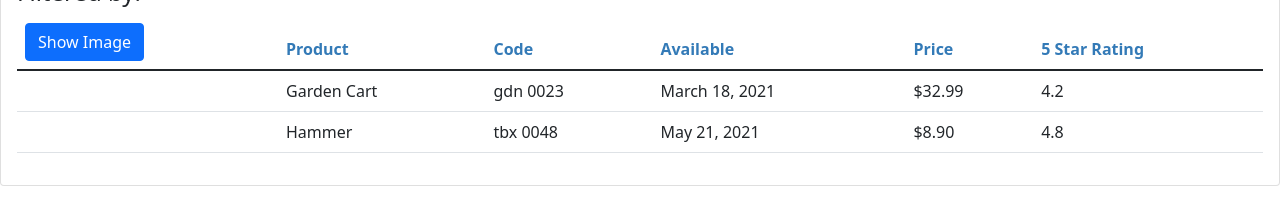
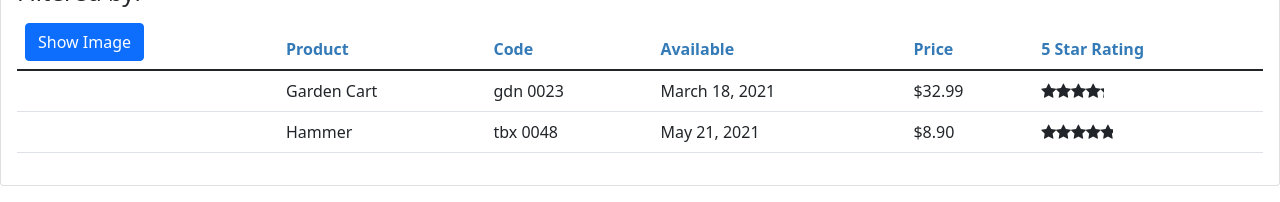
Before and after one commit to ftijan/ng-getting-started, an Angular app: page / in a window 1280 px wide. Shown: the part 166-368 px from the top of the page. Built offline with nearby package versions, Linux system fonts and the light colour scheme.

Commit message:
input, output data passing

```diff
--- a/src/app/app.module.ts
+++ b/src/app/app.module.ts
@@ -6,12 +6,14 @@ import { AppRoutingModule } from './app-routing.module';
 import { AppComponent } from './app.component';
 import { ProductListComponent } from './products/product-list/product-list.component';
 import { ConvertToSpacesPipe } from './shared/convert-to-spaces.pipe';
+import { StarComponent } from './shared/star/star.component';
 
 @NgModule({
   declarations: [
     AppComponent,
     ProductListComponent,
     ConvertToSpacesPipe,
+    StarComponent,
   ],
   imports: [
     BrowserModule,
--- a/src/app/products/product-list/product-list.component.html
+++ b/src/app/products/product-list/product-list.component.html
@@ -46,7 +46,10 @@
                         <td>{{product.productCode | lowercase | convertToSpaces:"-"}}</td>
                         <td>{{product.releaseDate}}</td>
                         <td>{{product.price | currency:"USD":"symbol":"1.2-2"}}</td>
-                        <td>{{product.starRating}}</td>
+                        <td>
+                            <pm-star [rating]="product.starRating"
+                                (ratingClicked)="onRatingClicked($event)"></pm-star>
+                        </td>
                     </tr>
                 </tbody>
             </table>
--- a/src/app/products/product-list/product-list.component.ts
+++ b/src/app/products/product-list/product-list.component.ts
@@ -62,4 +62,8 @@ export class ProductListComponent implements OnInit {
     return this.products.filter((product: Product) =>
       product.productName.toLocaleLowerCase().includes(filterBy));
   }
+
+  onRatingClicked(message: string) {
+    this.pageTitle = 'Product List ' + message;
+  }
 }
--- /dev/null
+++ b/src/app/shared/star/star.component.css
@@ -0,0 +1,11 @@
+.crop {
+    overflow: hidden;
+}
+
+.crop > div {
+    width: 75px;
+}
+
+div {
+    cursor: pointer;
+}
--- /dev/null
+++ b/src/app/shared/star/star.component.html
@@ -0,0 +1,13 @@
+<div class="crop"
+    [style.width.px]="cropWidth"
+    [title]="rating"
+    (click)="onClick()"
+    >
+    <div>
+        <span class="fa fa-star"></span>
+        <span class="fa fa-star"></span>
+        <span class="fa fa-star"></span>
+        <span class="fa fa-star"></span>
+        <span class="fa fa-star"></span>
+    </div>
+</div>
--- /dev/null
+++ b/src/app/shared/star/star.component.ts
@@ -0,0 +1,21 @@
+import { Component, EventEmitter, Input, OnChanges, Output } from '@angular/core';
+
+@Component({
+  selector: 'pm-star',
+  templateUrl: './star.component.html',
+  styleUrls: ['./star.component.css']
+})
+export class StarComponent implements OnChanges {
+  @Input() rating = 0;
+  cropWidth = 75;
+  @Output() ratingClicked: EventEmitter<string> = new EventEmitter<string>();
+
+  constructor() { }
+  ngOnChanges(): void {
+    this.cropWidth = this.rating * 75/5;
+  }
+
+  onClick() {
+    this.ratingClicked.emit(`The rating ${this.rating} was clicked.`);
+  }
+}
```
Also changed, not shown: 1 other file (tests, documents, lock files or other folders).
